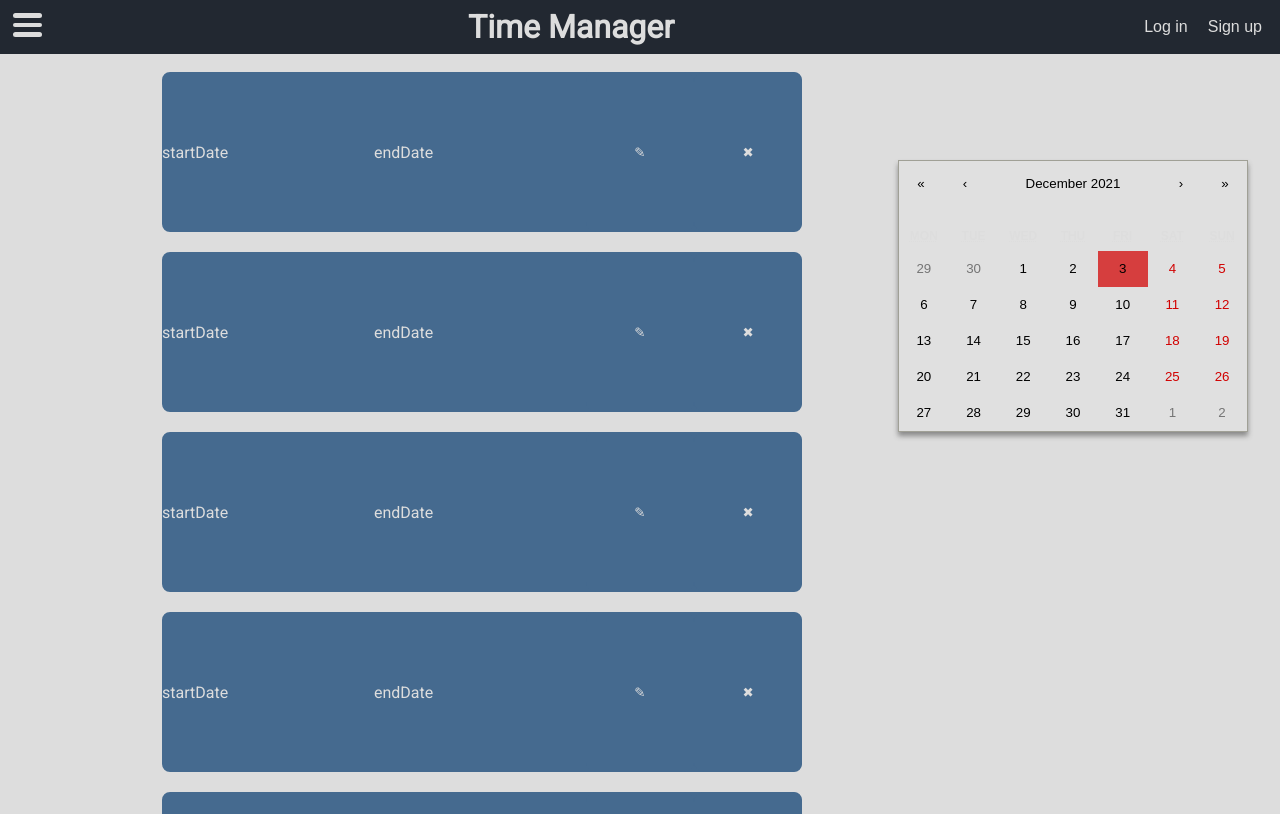
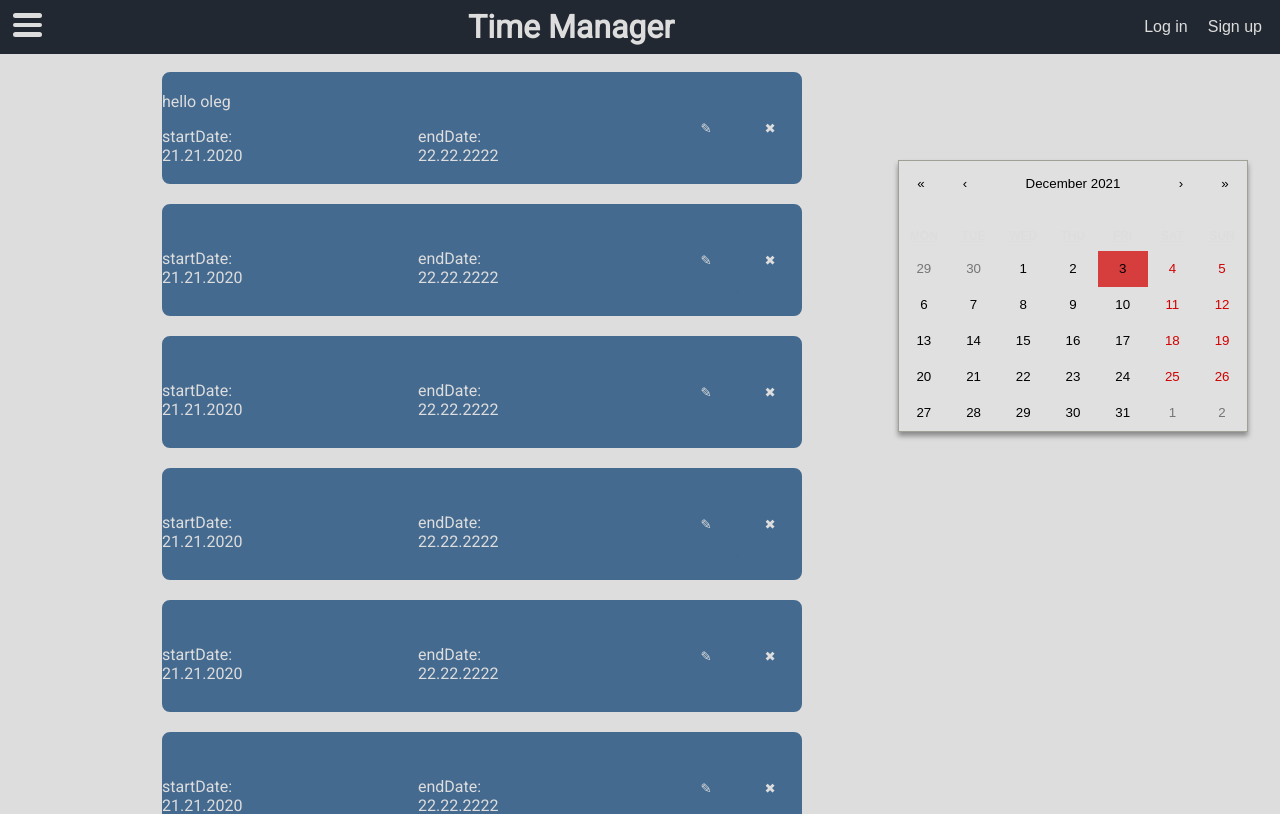
Before and after one commit to vkazivnyk/time-manager-frontend, a React (Create React App) app: page / in a window 1280 px wide. Shown: the top 814 px of the page. Built offline with nearby package versions, Linux system fonts and the light colour scheme; the HTML template or start-up script is replaced by a standard one.

Commit message:
Changed task component size

```diff
--- a/src/Layout/Layout.jsx
+++ b/src/Layout/Layout.jsx
@@ -20,7 +20,7 @@ class Layout extends React.Component {
                     <Button>Sign up</Button>
                 </header>
                 <main>
-                    <Task />
+                    <Task children="hello oleg" />
                     <Task />
                     <Task />
                     <Task />
--- a/src/components/Task/Task.jsx
+++ b/src/components/Task/Task.jsx
@@ -12,8 +12,8 @@ const selectBorderColor = difficulty => {
 const Todo = props => {
     const { children, onClickEdit, onClickDelete } = props;
     const difficulty = 0;
-    const startDate = 'startDate';
-    const endDate = 'endDate';
+    const startDate = '21.21.2020';
+    const endDate = '22.22.2222';
     selectBorderColor(difficulty);
 
     return (
@@ -23,8 +23,16 @@ const Todo = props => {
             <div className={Style.TaskWrapper}>
                 {children}
                 <div className={Style.DateWrapper}>
-                    <div className={Style.StartDateWrapper}>{startDate}</div>
-                    <div className={Style.EndDateWrapper}>{endDate}</div>
+                    <div className={Style.StartDateWrapper}>
+                        {'startDate:'}
+                        <br />
+                        {startDate}
+                    </div>
+                    <div className={Style.EndDateWrapper}>
+                        {'endDate:'}
+                        <br />
+                        {endDate}
+                    </div>
                 </div>
             </div>
             <button type="button" onClick={onClickEdit}>
--- a/src/components/Task/Task.module.scss
+++ b/src/components/Task/Task.module.scss
@@ -8,14 +8,14 @@
     display: flex;
     flex-direction: row;
     margin-top: 1rem;
-    min-height: 10rem;
-    max-height: 10rem;
+    min-height: 7rem;
+    max-height: 7rem;
     border: 2px solid;
     border-radius: 10px;
     background-color: $task-color;
     .TaskWrapper {
         width: 80%;
-        height: 60%;
+        height: 70%;
     }
 
     .DateWrapper {
@@ -24,17 +24,19 @@
         align-items: center;
         .StartDateWrapper {
             min-width: 50%;
+            margin-top: 1rem;
         }
 
         .EndDateWrapper {
             min-width: 50%;
+            margin-top: 1rem;
         }
     }
 
     button {
-        width: 20%;
+        width: 10%;
         color: $text-color;
-        height: 10rem;
+        height: 5rem;
         right: 0px;
         border-radius: 10px;
         background-repeat: no-repeat;
```
Also changed, not shown: 1 other file (tests, documents, lock files or other folders).
